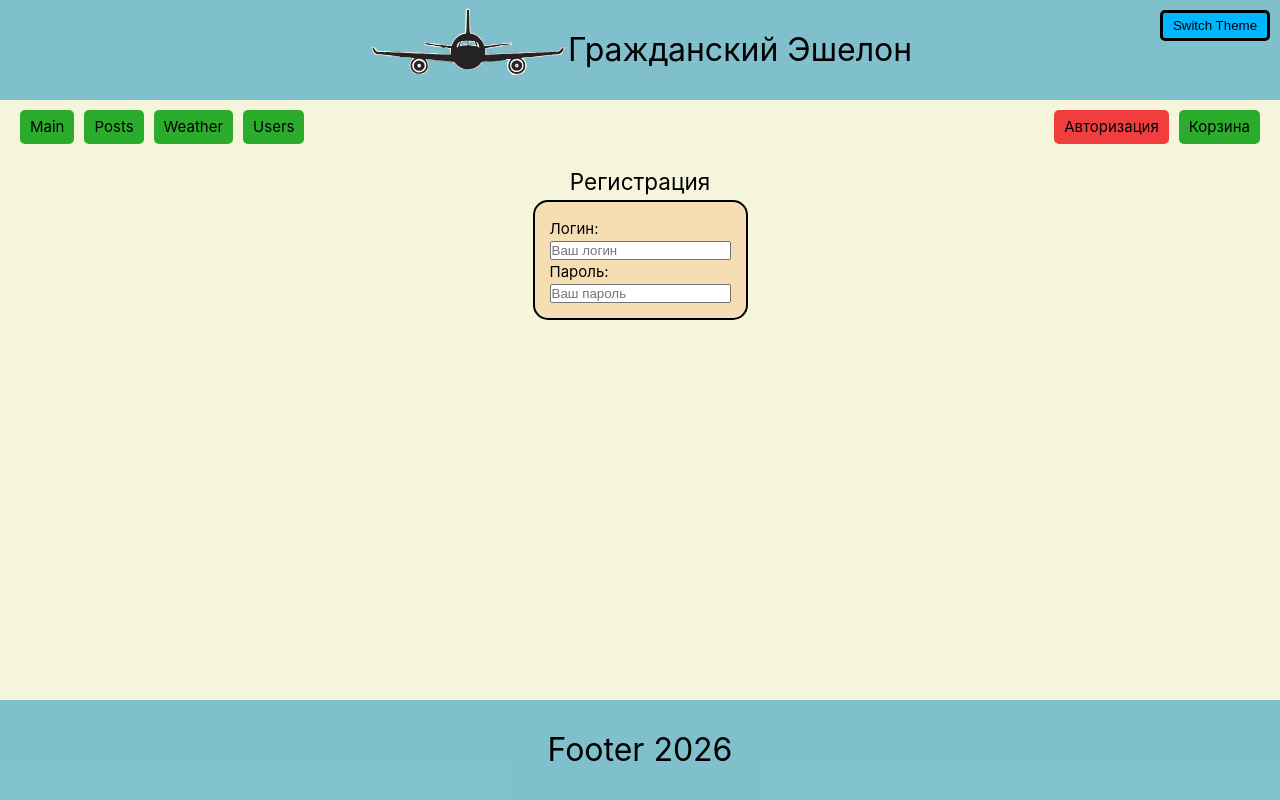
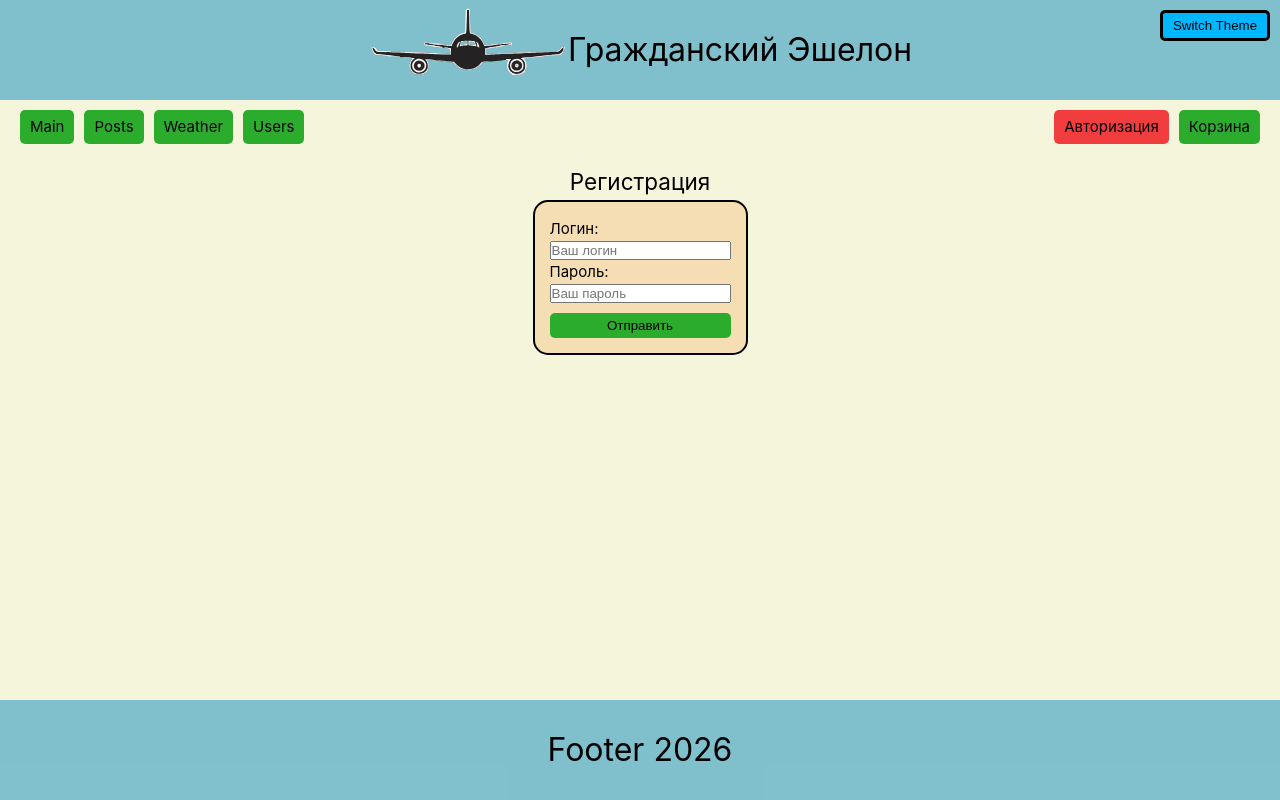
Before and after one commit to arnollder/aero_nexus, a Vue app: page /auth in a window 1280 px wide. Built offline with nearby package versions, Linux system fonts and the light colour scheme.

Commit message:
feat: фейковый запрос авторизации

```diff
--- /dev/null
+++ b/src/stores/authStore.ts
@@ -0,0 +1,33 @@
+import { $api } from '@/api';
+import { defineStore } from 'pinia';
+import { ref } from 'vue';
+
+export const useAuthStore = defineStore('auth', () => {
+  const isAuth = ref(false);
+  const isLoading = ref(false);
+  const isError = ref(false);
+
+  const submitAuth = async (formData: object) => {
+    try {
+      isLoading.value = true;
+      isError.value = false;
+      const { data } = await $api.post('/posts', {
+        formData,
+      });
+      isAuth.value = true;
+
+      console.log('Ответ сервера:', data);
+      console.log('Auth:', isAuth.value);
+    } catch (err: unknown) {
+      isError.value = true;
+      console.error(err);
+    } finally {
+      isLoading.value = false;
+    }
+  };
+
+  return {
+    isAuth,
+    submitAuth,
+  };
+});
--- a/src/views/UserAuth.vue
+++ b/src/views/UserAuth.vue
@@ -1,16 +1,41 @@
 <template>
   <div class="form-group">
     <h2 class="auth-title">Регистрация</h2>
-    <form class="form-auth" action="">
+    <form class="form-auth" @submit.prevent="handleSubmit">
       <label for="login">Логин:</label>
-      <input type="text" id="login" placeholder="Ваш логин" />
+      <input type="login" id="login" v-model="formData.login" placeholder="Ваш логин" />
       <label for="password">Пароль: </label>
-      <input type="text" id="password" placeholder="Ваш пароль" />
+      <input type="password" id="password" v-model="formData.password" placeholder="Ваш пароль" />
+
+      <button class="send-btn">Отправить</button>
     </form>
   </div>
 </template>
 
-<script setup lang="ts"></script>
+<script setup lang="ts">
+import { useAuthStore } from '@/stores/authStore';
+import { storeToRefs } from 'pinia';
+import { reactive } from 'vue';
+
+const authStore = useAuthStore();
+const { isAuth } = storeToRefs(authStore);
+
+const formData = reactive({
+  login: '',
+  password: '',
+});
+
+const handleSubmit = () => {
+  if (!formData.login || !formData.password) {
+    alert('Не все поля заполнены!');
+    return;
+  }
+
+  authStore.submitAuth(formData);
+  formData.login = '';
+  formData.password = '';
+};
+</script>
 
 <style scoped>
 .auth-title {
@@ -29,4 +54,13 @@
   border-radius: 15px;
   background-color: wheat;
 }
+.send-btn {
+  margin-top: 10px;
+  padding: 5px 10px;
+  background-color: rgb(44, 172, 44);
+  color: black;
+  border-radius: 5px;
+  border: none;
+  cursor: pointer;
+}
 </style>
```
